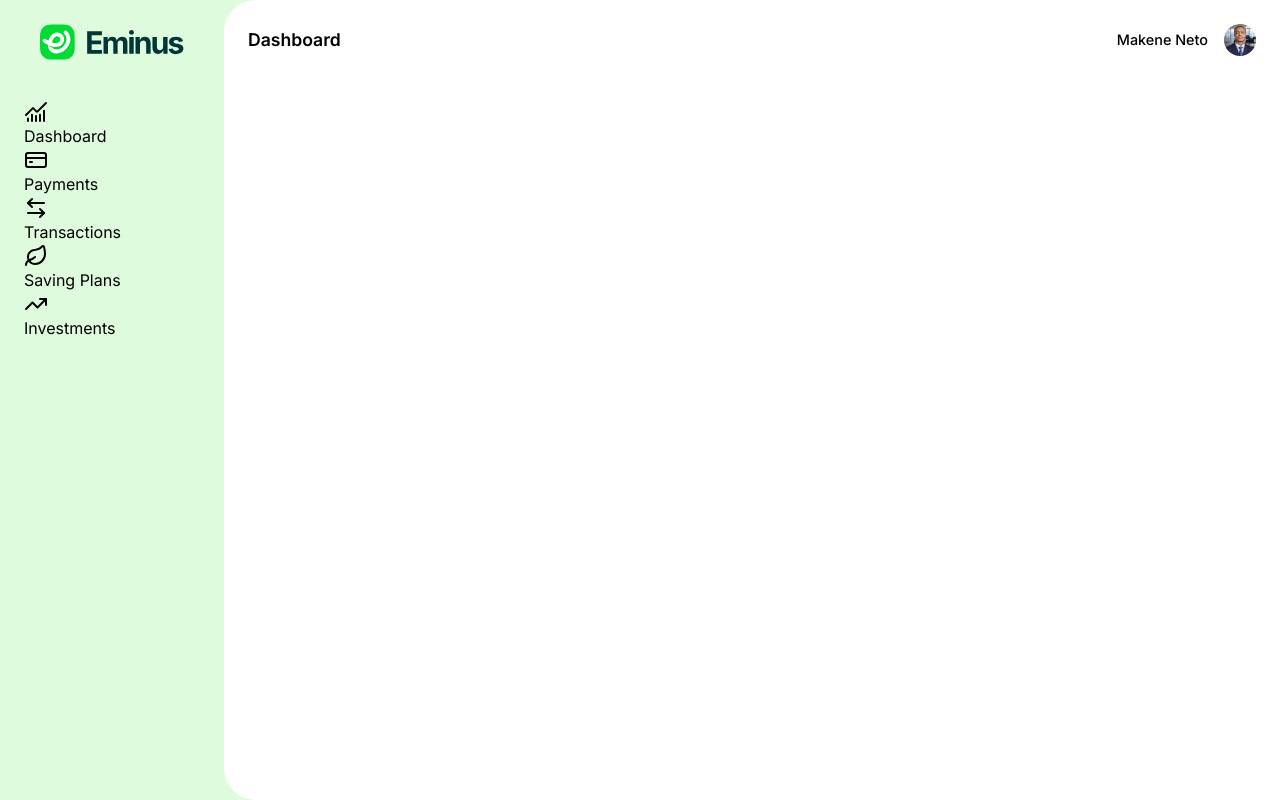
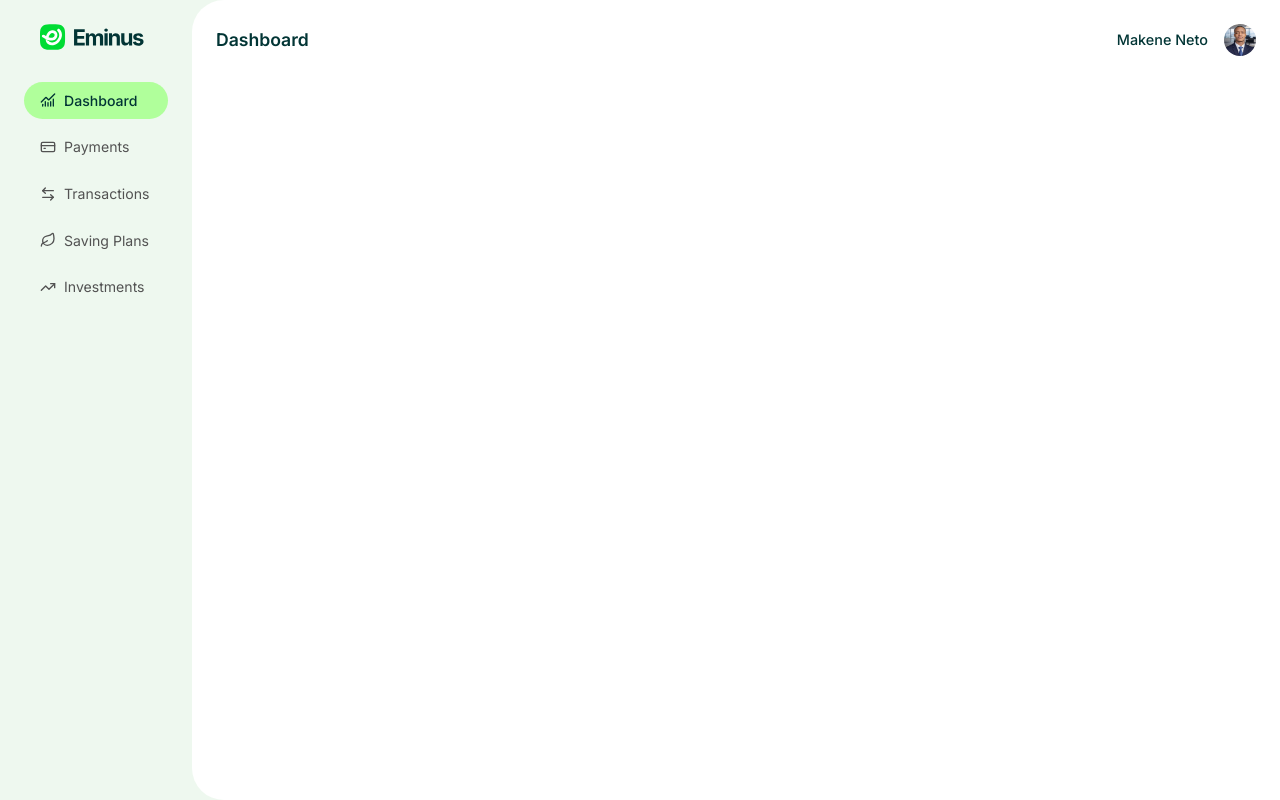
Before and after one commit to makeneto/eminus, a React (Vite) app: page / in a window 1280 px wide. Built offline with nearby package versions, Linux system fonts and the light colour scheme.

Commit message:
style: pre-processed css

```diff
--- a/src/css/styles.css
+++ b/src/css/styles.css
@@ -7,7 +7,8 @@
 
 body {
   font-family: "Inter", sans-serif;
-  background-color: rgb(222, 251, 222);
+  background-color: #eef8ef;
+  color: #023535;
 }
 
 .profile {
@@ -26,19 +27,45 @@ body {
 }
 
 .sideNavBar {
+  padding: 1.5rem 1.5rem 1rem;
+}
+.sideNavBar, .sideNavBar nav {
   flex: 1;
   display: flex;
   flex-direction: column;
-  gap: 0.5rem;
-  padding: 1rem 1.5rem;
 }
-.sideNavBar a {
+.sideNavBar nav {
+  gap: 0.6rem;
+}
+.sideNavBar nav a {
+  color: #525252;
+  font-size: 0.88rem;
   border-radius: 10rem;
   padding: 0.5rem 1rem;
   transition: all 0.2s ease-out;
+  display: flex;
+  align-items: center;
+  gap: 0.5rem;
 }
-.sideNavBar a:hover {
-  background-color: rgb(73, 255, 94);
+.sideNavBar nav a svg {
+  width: 1rem;
+  height: 1rem;
+}
+.sideNavBar nav a:hover, .sideNavBar nav a.active {
+  color: #023535;
+  background-color: #b0ff9b;
+}
+.sideNavBar nav a.active {
+  font-weight: 500;
+}
+
+.navLogo {
+  margin-bottom: 2rem;
+  margin-inline: 1rem;
+}
+.navLogo img {
+  width: auto;
+  height: 1.6rem;
 }
 
 .headerPage {
@@ -53,7 +80,7 @@ body {
 
 .layout {
   display: grid;
-  grid-template-columns: 14rem auto;
+  grid-template-columns: 12rem auto;
   grid-template-rows: 100vh;
 }
 
```
Also changed, not shown: 1 other file (tests, documents, lock files or other folders).
